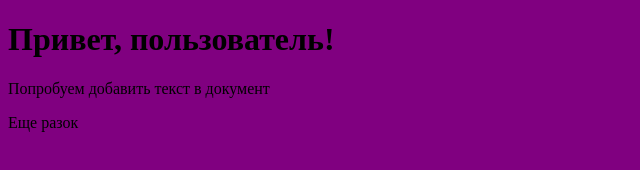
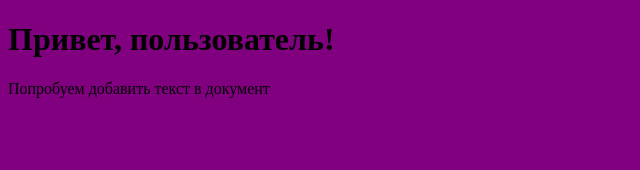
Before and after one commit to Dmitry757757/Repository-NEW, a plain HTML site: page index.html in a window 1280 px wide. Shown: the full height of the page, 0-640 px from the left. Drawn offline with Linux system fonts and the light colour scheme.

Commit message:
Revert "Еще раз"
This reverts commit 8fff069104e63869ceaa424153c7f3023a1a7687.

```diff
--- a/index.html
+++ b/index.html
@@ -10,6 +10,5 @@
   <body>
     <h1>Привет, пользователь!</h1>
     <p>Попробуем добавить текст в документ</p>
-    <p>Еще разок</p>
   </body>
 </html>
```
